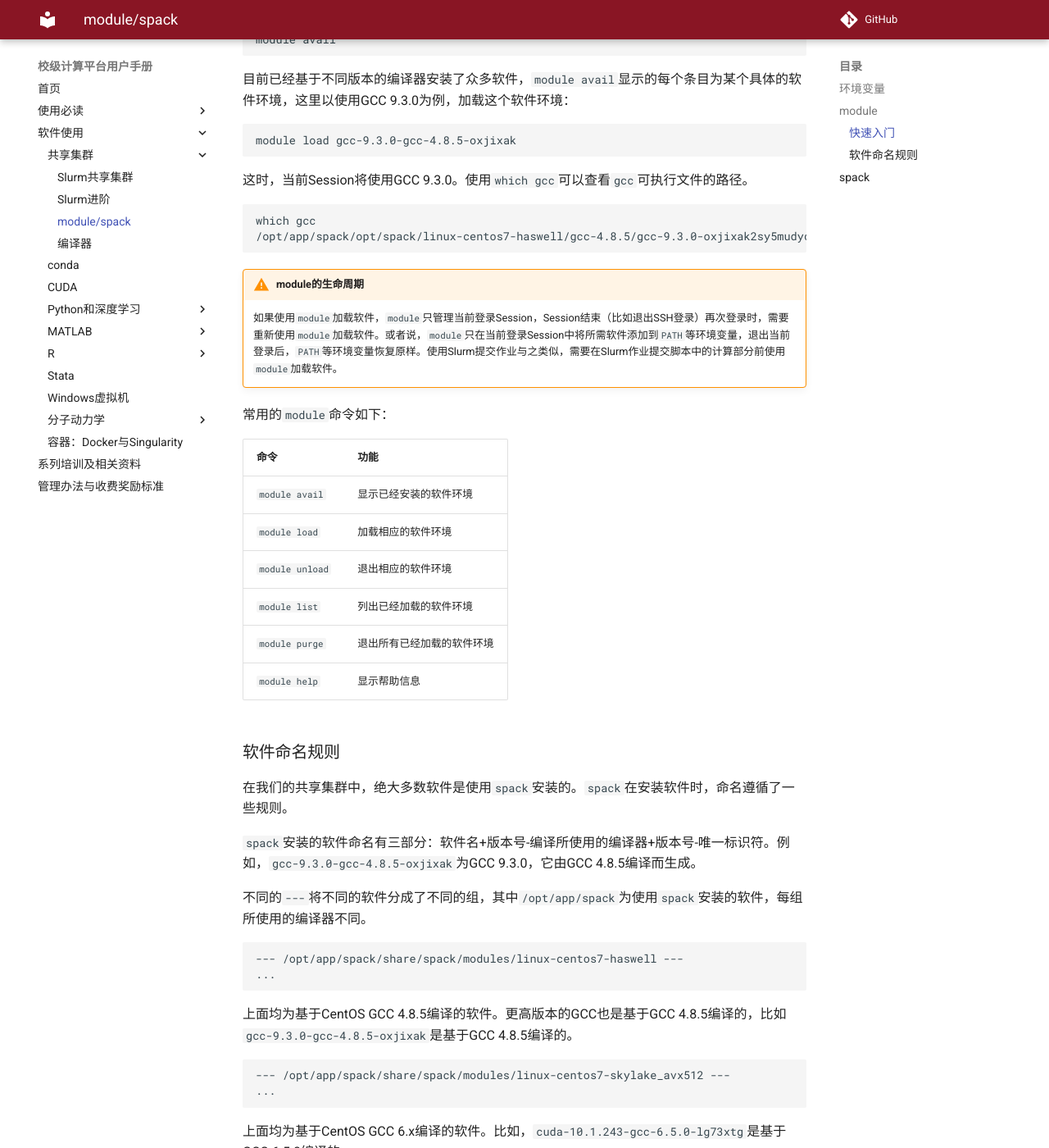
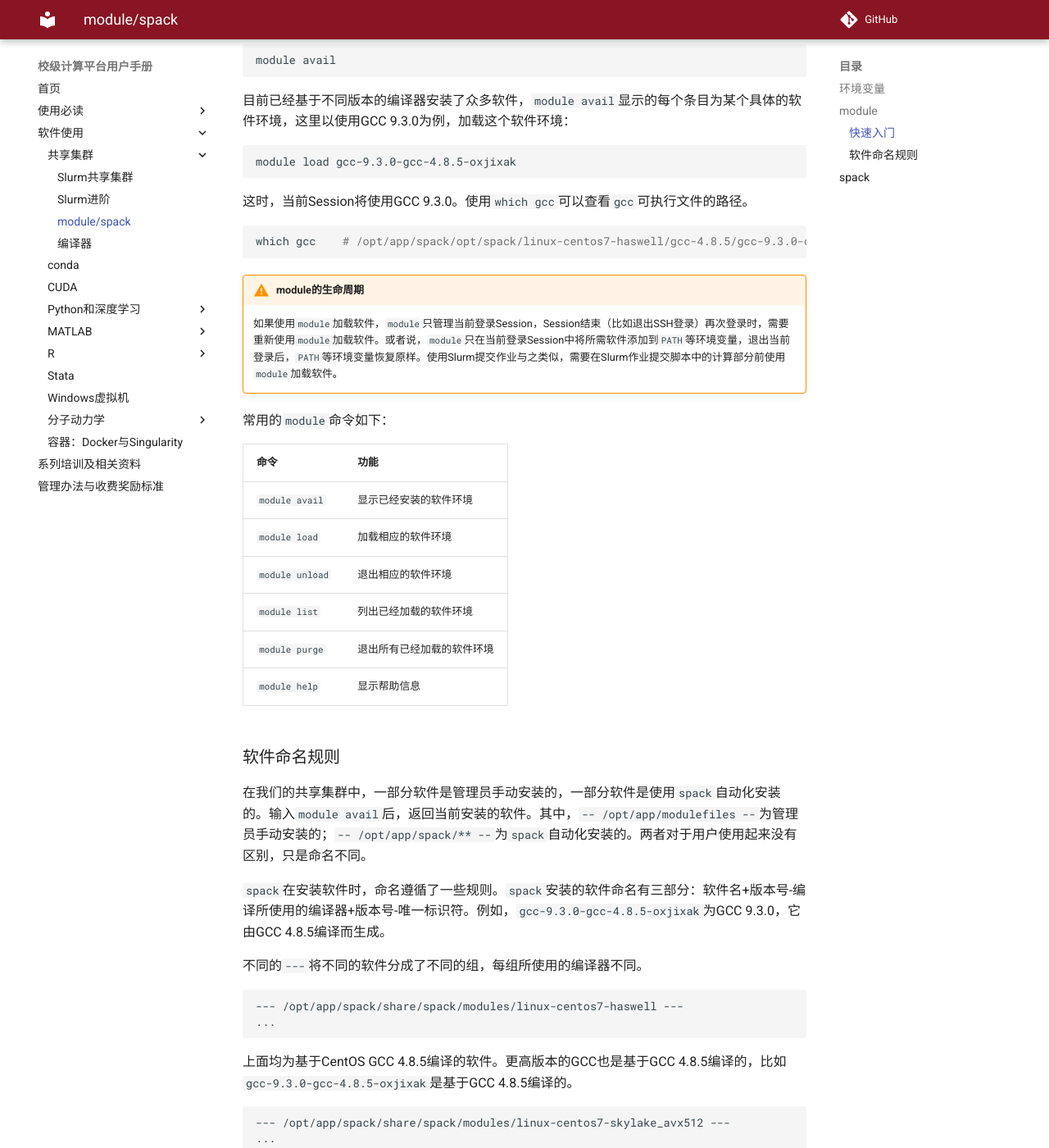
Before and after one commit to ruc-cc/cc-help-docs, an MkDocs documentation site: the page built from docs/app/module-spack.md, in a window 1280 px wide and 1400 px high, scrolled down 1306 px. Shown: the whole window at 82% size. Built offline with MkDocs 1.6.1 and Material for MkDocs 9.7.7, drawn with Linux system fonts in a browser that asks for light colours; comment, search, counter and statistics services are not loaded; some of the changed text lies outside the part shown.

Commit message:
compilers and module

````diff
--- a/docs/app/module-spack.md
+++ b/docs/app/module-spack.md
@@ -13,10 +13,10 @@
 
 Linux操作系统的某个发行版一般会提供一些默认的软件，比如`gcc`等。使用操作系统自带的包管理工具，比如`apt-get`或者`yum`安装的软件，这些软件由包管理工具编译和打包，软件会安装到操作系统的特定文件夹下，这些特定文件夹一般已经加入到了环境变量中，可以直接使用。这些软件是面向整个系统所有用户生效的。
 
-在我们的共享集群中，普通用户没有`root`权限，无法使用`apt-get`或`yum`包管理工具安装特定的软件，常用的两种实践是：
+在Slurm共享集群中，普通用户没有`root`权限，无法使用`apt-get`或`yum`包管理工具安装特定的软件，常用的两种实践是：
 
-1. 将所需软件源代码下载到个人目录，使用编译工具编译，将编译好的软件路径添加到用户个人的环境变量中，比如`~/.bash_profile`或`~/.bashrc`中。比如，我们想将Anaconda放到环境变量里，可以在`~/.bashrc`中添加`export PATH="/opt/app/anaconda3/bin:$PATH"`，以后就可以直接使用。
-2. 集群管理员预先安装一些软件，使用针对集群的包管理软件`module`或`spack`来管理不同版本的软件，用户需要使用`module`或`spack`切换到所需的软件环境中。
+1. 将所需软件源代码下载到个人目录，使用编译工具编译，将编译好的软件路径添加到用户个人的环境变量中，比如`~/.bash_profile`或`~/.bashrc`中。比如，我们想将Anaconda放到环境变量里，可以在`~/.bashrc`中添加`export PATH="/opt/app/anaconda3/bin:$PATH"`，以后就可以直接使用。这种情况适合自己或一个课题组内使用编译工具编译自己需要的软件。
+2. 集群管理员预先安装一些软件，使用针对集群的包管理软件`module`或`spack`来管理不同版本的软件，用户需要使用`module`或`spack`切换到所需的软件环境中。这种情况的软件，一般整个集群用户都能使用。
 
 下面重点介绍第2种方式。
 
@@ -44,8 +44,7 @@ module load gcc-9.3.0-gcc-4.8.5-oxjixak
 这时，当前Session将使用GCC 9.3.0。使用`which gcc`可以查看`gcc`可执行文件的路径。
 
 ```bash
-which gcc
-/opt/app/spack/opt/spack/linux-centos7-haswell/gcc-4.8.5/gcc-9.3.0-oxjixak2sy5mudydbjatzvj4bpveh5jl/bin/gcc
+which gcc    # /opt/app/spack/opt/spack/linux-centos7-haswell/gcc-4.8.5/gcc-9.3.0-oxjixak2sy5mudydbjatzvj4bpveh5jl/bin/gcc
 ```
 
 !!! warning "module的生命周期"
@@ -64,11 +63,11 @@ which gcc
 
 ### 软件命名规则
 
-在我们的共享集群中，绝大多数软件是使用`spack`安装的。`spack`在安装软件时，命名遵循了一些规则。
+在我们的共享集群中，一部分软件是管理员手动安装的，一部分软件是使用`spack`自动化安装的。输入`module avail`后，返回当前安装的软件。其中，`-- /opt/app/modulefiles --`为管理员手动安装的；`-- /opt/app/spack/** --`为`spack`自动化安装的。两者对于用户使用起来没有区别，只是命名不同。
 
-`spack`安装的软件命名有三部分：软件名+版本号-编译所使用的编译器+版本号-唯一标识符。例如，`gcc-9.3.0-gcc-4.8.5-oxjixak`为GCC 9.3.0，它由GCC 4.8.5编译而生成。
+`spack`在安装软件时，命名遵循了一些规则。`spack`安装的软件命名有三部分：软件名+版本号-编译所使用的编译器+版本号-唯一标识符。例如，`gcc-9.3.0-gcc-4.8.5-oxjixak`为GCC 9.3.0，它由GCC 4.8.5编译而生成。
 
-不同的`---`将不同的软件分成了不同的组，其中`/opt/app/spack`为使用`spack`安装的软件，每组所使用的编译器不同。
+不同的`---`将不同的软件分成了不同的组，每组所使用的编译器不同。
 
 ```
 --- /opt/app/spack/share/spack/modules/linux-centos7-haswell ---
@@ -95,7 +94,7 @@ which gcc
 ...
 ```
 
-上面均为单独安装的软件，即未使用`spack`编译安装的软件。
+上面均为手动安装的软件，即未使用`spack`编译安装的软件。
 
 ## spack
 
````
Also changed, not shown: docs/app/compilers.md (+3 -1 lines).
